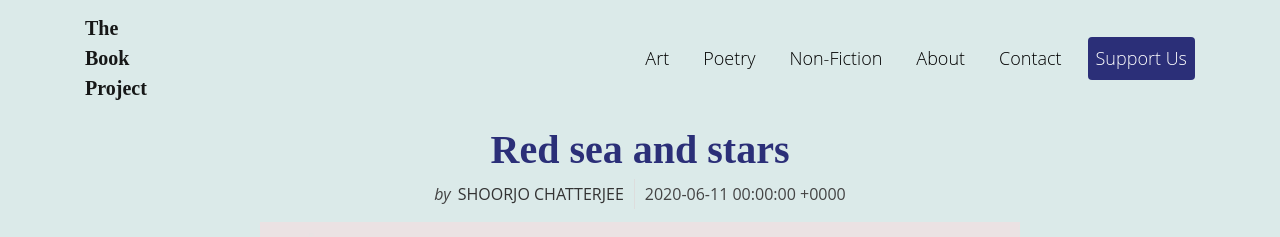
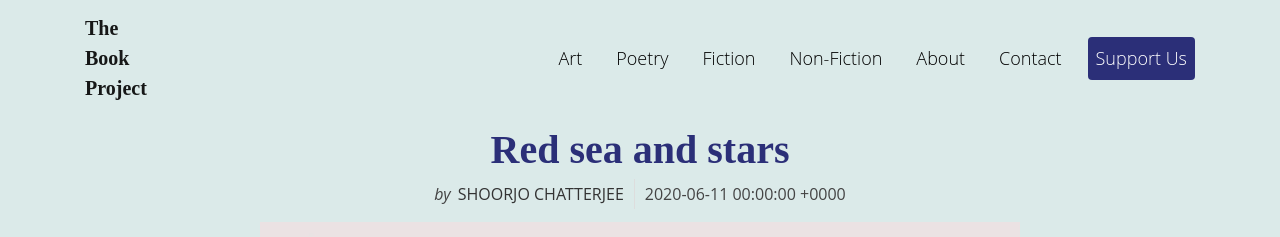
Before and after one commit to thebookproject/thebookproject.github.io, a Jekyll site: the page built from _art/red-sea-and-stars.md, in a window 1280 px wide. Shown: the top 237 px of the page. Built offline with Jekyll 4.4.1, drawn with Linux system fonts in a browser that asks for light colours; nearby versions of some CDN libraries; some web fonts are replaced; library files that are not in the unit come from our copies.

Commit message:
Update blog.html

```diff
--- a/_layouts/blog.html
+++ b/_layouts/blog.html
@@ -8,6 +8,7 @@ layout: default
     <ul class="nav navbar-nav">
       <li class="nav-item" role="presentation"><a class="nav-link" href="https://thebookproject.team/art.html">Art</a></li>
       <li class="nav-item" role="presentation"><a class="nav-link" href="https://thebookproject.team/poetry.html">Poetry</a></li>
+      <li class="nav-item" role="presentation"><a class="nav-link" href="fiction.html">Fiction</a></li>
       <li class="nav-item" role="presentation"><a class="nav-link" href="https://thebookproject.team/nonfiction.html">Non-Fiction</a></li>
       <li class="nav-item" role="presentation"><a class="nav-link" href="https://thebookproject.team/about.html">About</a></li>
       <li class="nav-item" role="presentation"><a class="nav-link" href="https://thebookproject.team/contact.html">Contact</a></li>
```
